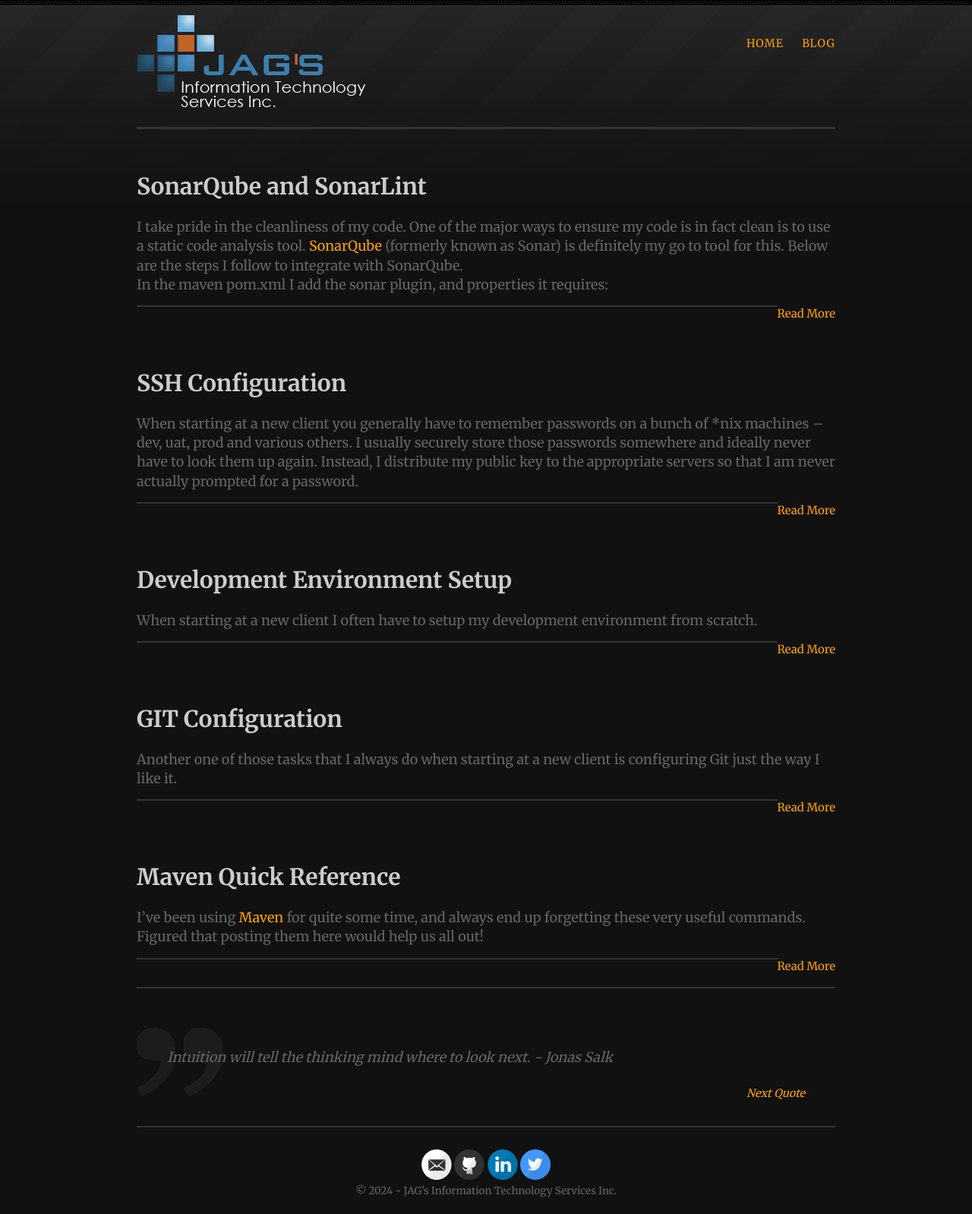
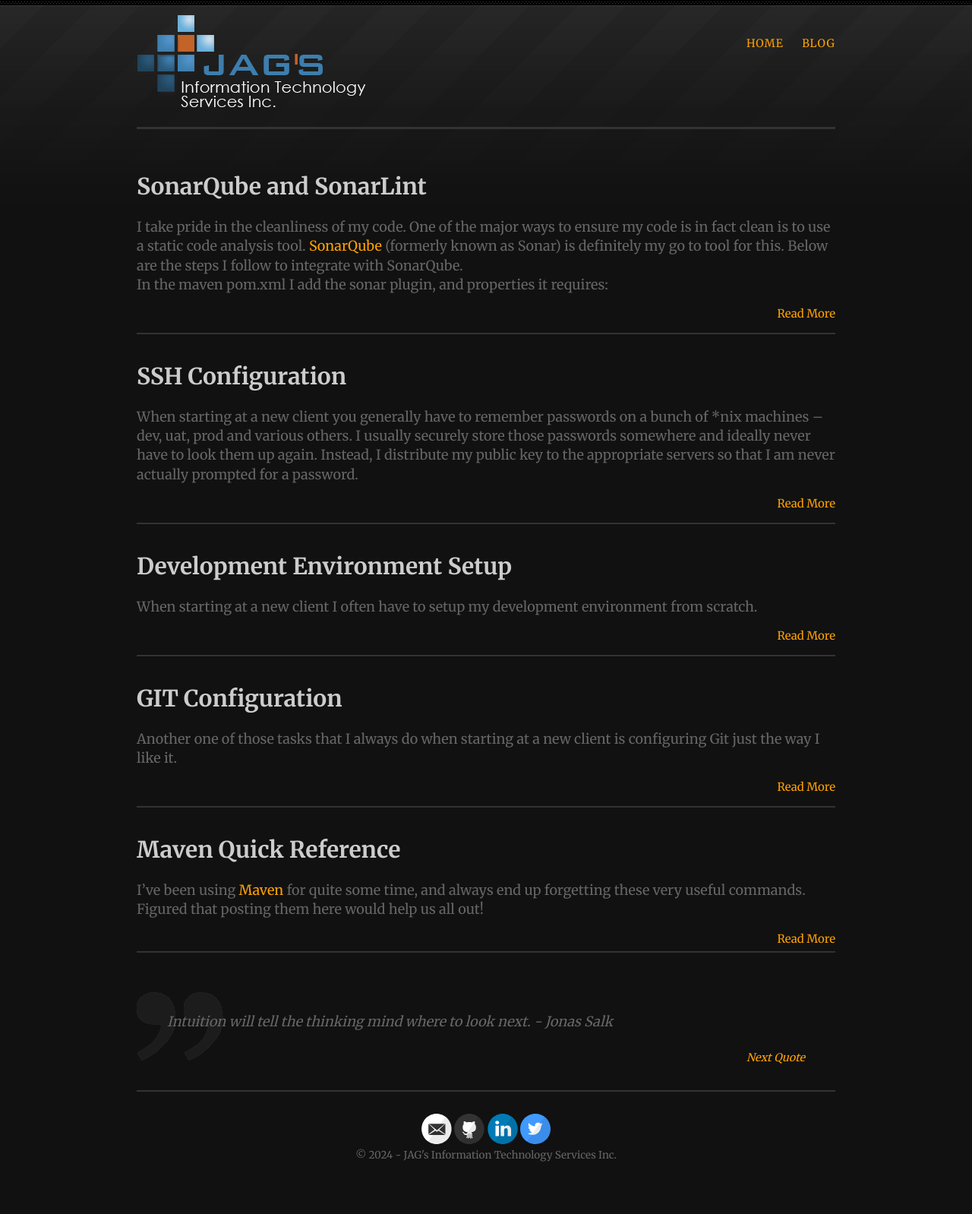
Before and after one commit to jghandour/jghandour.github.io, a Jekyll site: the page built from blog.md, in a window 1280 px wide. Shown: the whole page at 76% size. Built offline with Jekyll 4.4.1, drawn with Linux system fonts in a browser that asks for light colours; after the commit the page ends 1551 px from its top, so only the background shows below that.

Commit message:
Line between posts

```diff
--- a/blog.md
+++ b/blog.md
@@ -14,7 +14,6 @@ permalink: /blog/
       </div>
 
       <a href="{{ site.baseurl }}{{ post.url }}" class="read-more">Read More</a>
-      <hr>
     </article>
   {% endfor %}
 </div>
--- a/style.scss
+++ b/style.scss
@@ -227,6 +227,7 @@ nav {
 
 .posts > .post {
   padding-bottom: 2em;
+  border-bottom: 2px solid $darkGray; // Same as HR
 }
 
 .posts > .post:last-child {
```
